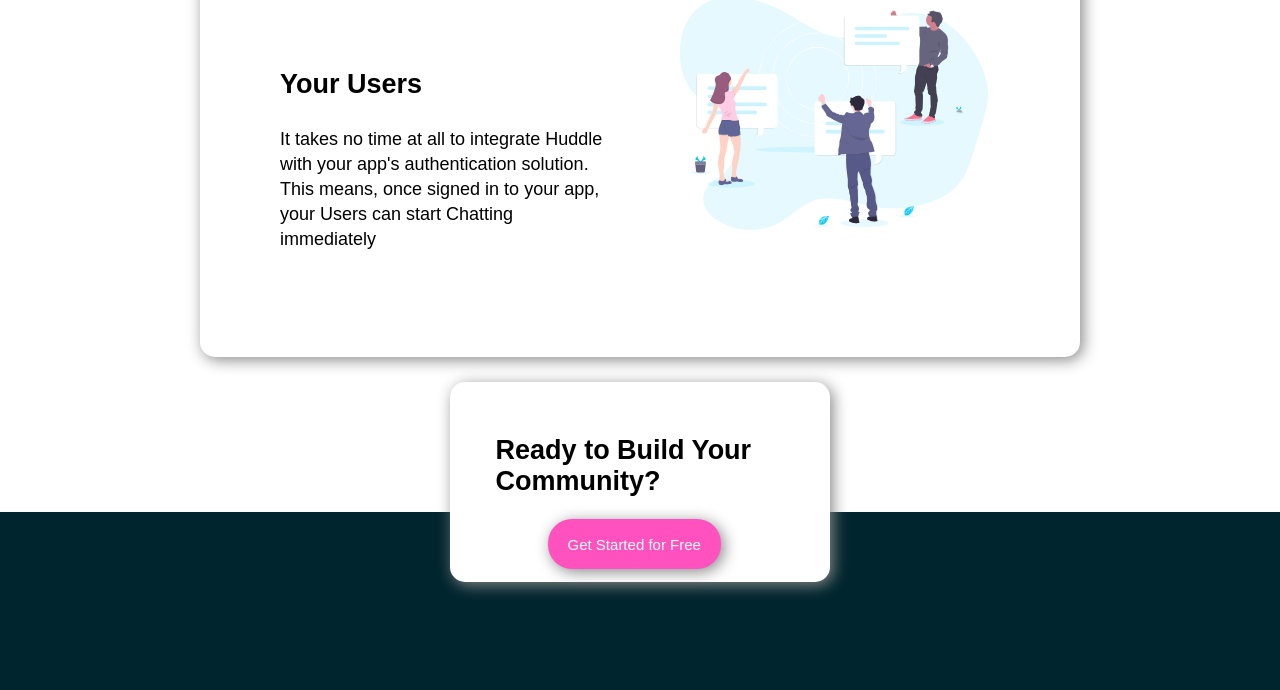
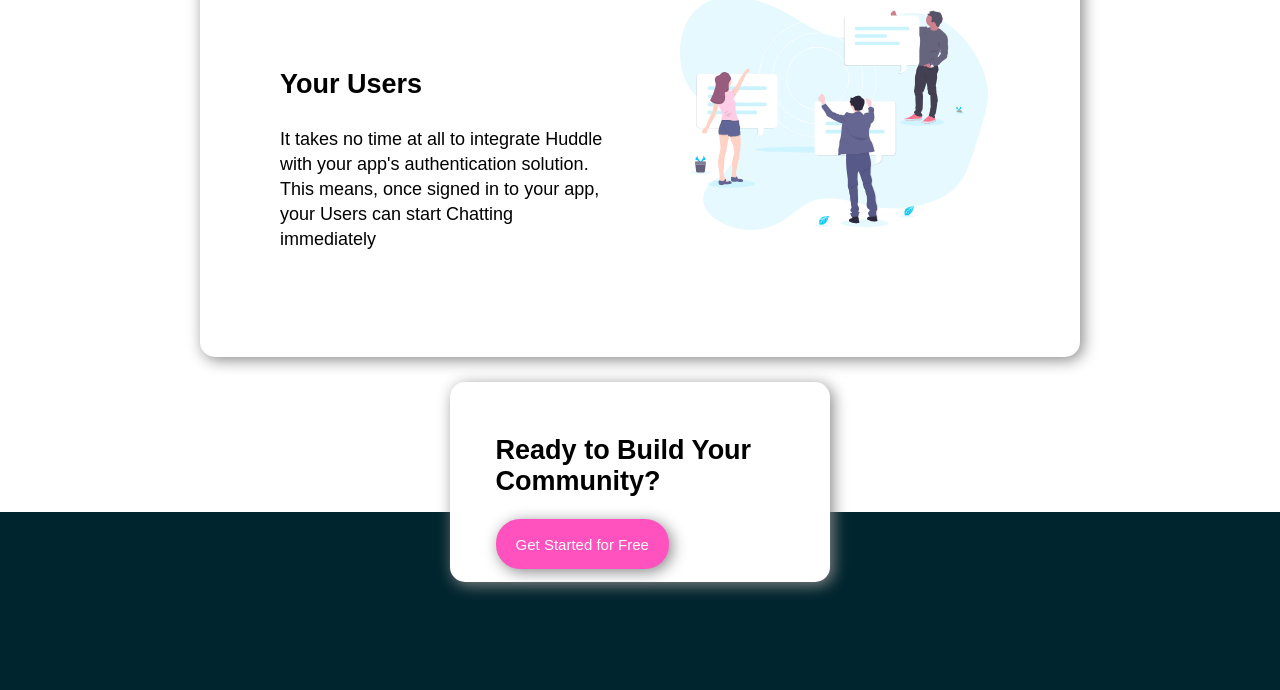
Before and after one commit to RajvirS99/Huddle-landing-page, a plain HTML site: page index.html in a window 1280 px wide. Shown: the part 1663-2353 px from the top of the page. Drawn offline with Linux system fonts and the light colour scheme; a web font is replaced by a local one.

Commit message:
Update style.css

```diff
--- a/style.css
+++ b/style.css
@@ -92,7 +92,6 @@ span .logo{
     width: 60%;
     height: 50px;
     font-size: 15px;
-    margin-left: 18%;
 }
 
 .footer_section{
```
